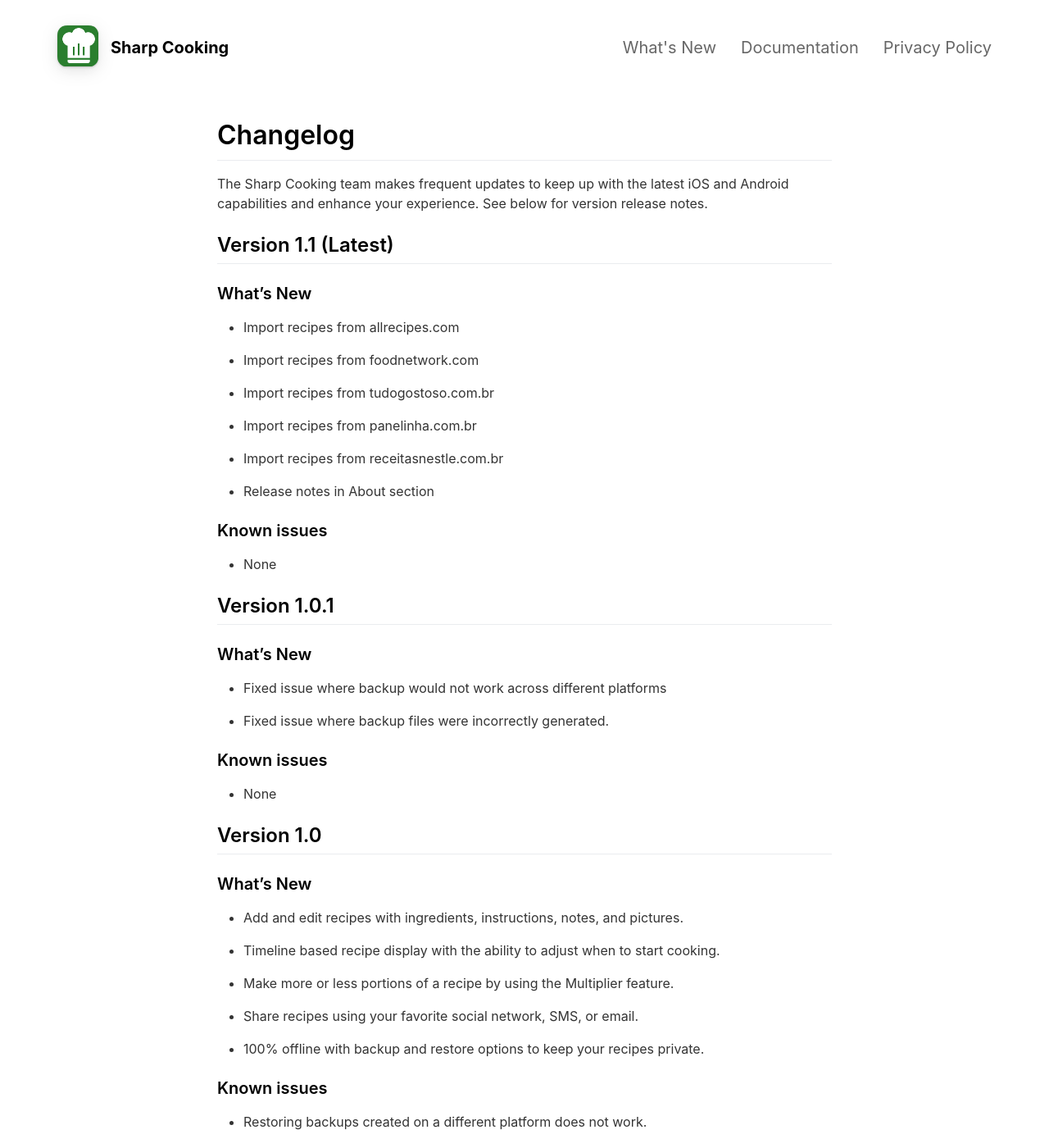
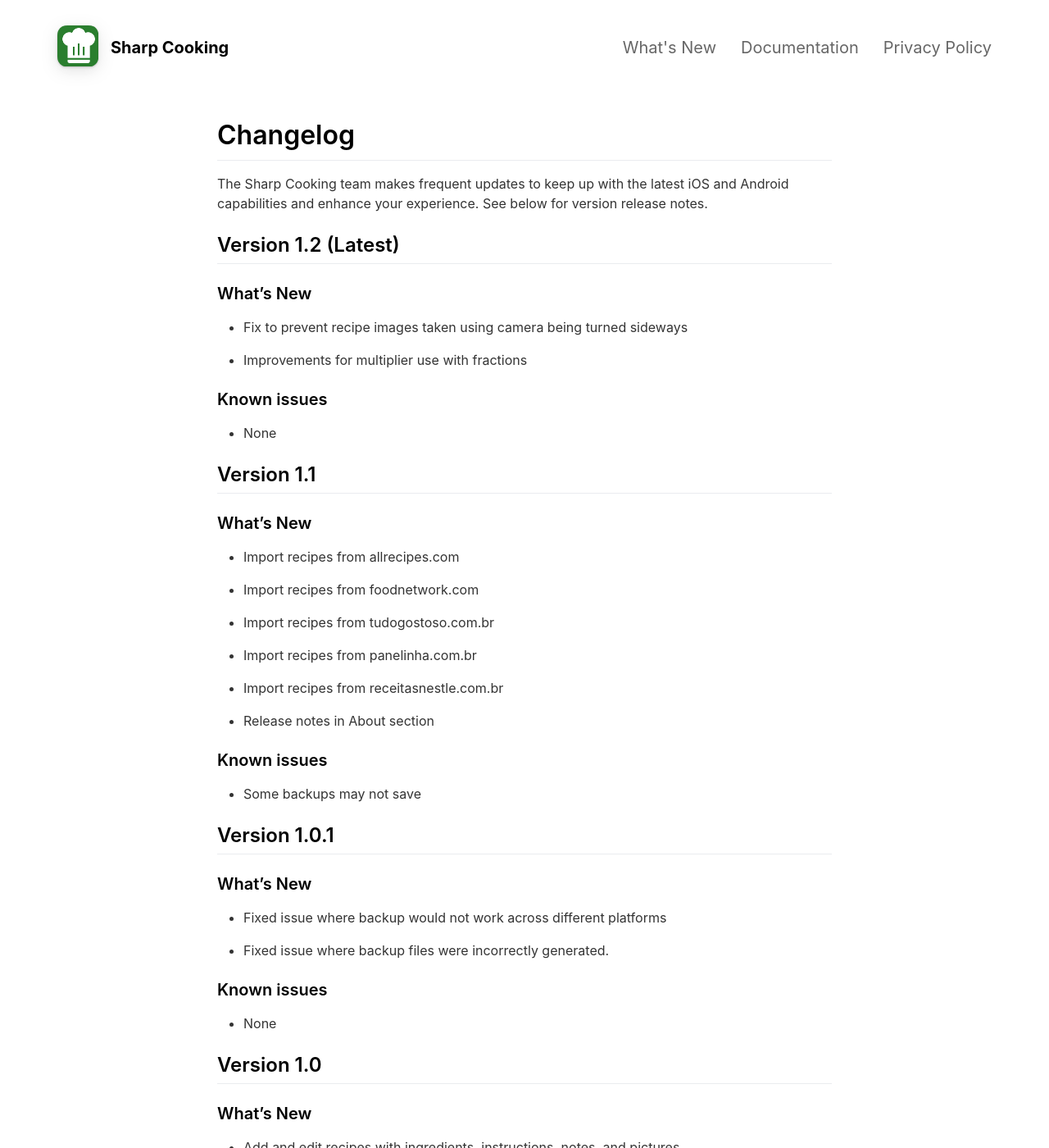
Before and after one commit to jlucaspains/sharp-cooking-pages, a Jekyll site: the page built from _pages/changelog.md, in a window 1280 px wide and 1400 px high. Shown: the whole window at 82% size. Built offline with Jekyll 4.4.1, drawn with Linux system fonts in a browser that asks for light colours; nearby versions of some CDN libraries.

Commit message:
Added release notes and import doc

```diff
--- a/_data/releasenotes_enUS.json
+++ b/_data/releasenotes_enUS.json
@@ -26,7 +26,7 @@
     },
     {
         "version": "1.1",
-        "latest": true,
+        "latest": false,
         "new": [
             "Import recipes from allrecipes.com",
             "Import recipes from foodnetwork.com",
@@ -36,8 +36,18 @@
             "Release notes in About section"
         ],
         "knownIssues": [
+            "Some backups may not save"
+        ]
+    },
+    {
+        "version": "1.2",
+        "latest": true,
+        "new": [
+            "Fix to prevent recipe images taken using camera being turned sideways",
+            "Improvements for multiplier use with fractions"
+        ],
+        "knownIssues": [
             "None"
         ]
     }
-
 ]
```
Also changed, not shown: _data/releasenotes_ptBR.json (+12 -2 lines), _pages/documentation.md (+7 -0 lines), 1 other file.
